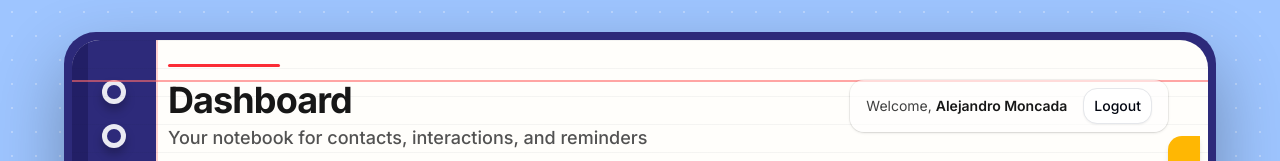
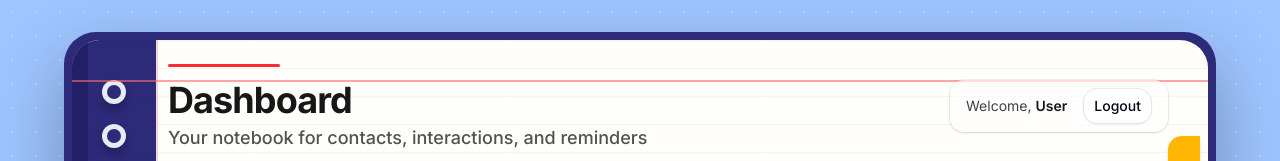
Before and after one commit to BrandonMHerrin/My-Circle-App, a Next.js app: page /dashboard in a window 1280 px wide. Shown: the top 161 px of the page. Built offline with nearby package versions, Linux system fonts and the light colour scheme; no server answers; the database is empty.

Commit message:
Fix hardcoded user name in dashboard

```diff
--- a/src/app/(protected)/dashboard/page.tsx
+++ b/src/app/(protected)/dashboard/page.tsx
@@ -1,5 +1,6 @@
 // src/app/(protected)/dashboard/page.tsx
 import { CardContent, CardHeader, CardTitle } from "@/components/ui/card";
+import { createClient } from "@/lib/supabase/server";
 import { Button } from "@/components/ui/button";
 import { Users, Activity, LogOut } from "lucide-react";
 import Header from "@/components/shared/header";
@@ -27,7 +28,12 @@ import { AISugestions } from "@/components/dashboard/ai-insights";
 import { AISuggestionsSkeleton } from "@/components/dashboard/ai-insights-feed";
 
 export default async function DashboardPage() {
-  const userName = "Alejandro Moncada";
+  const supabase = await createClient();
+  const {
+    data: { user },
+  } = await supabase.auth.getUser();
+
+  const userName = user?.user_metadata.full_name || "User";
 
   return (
     <>
```
